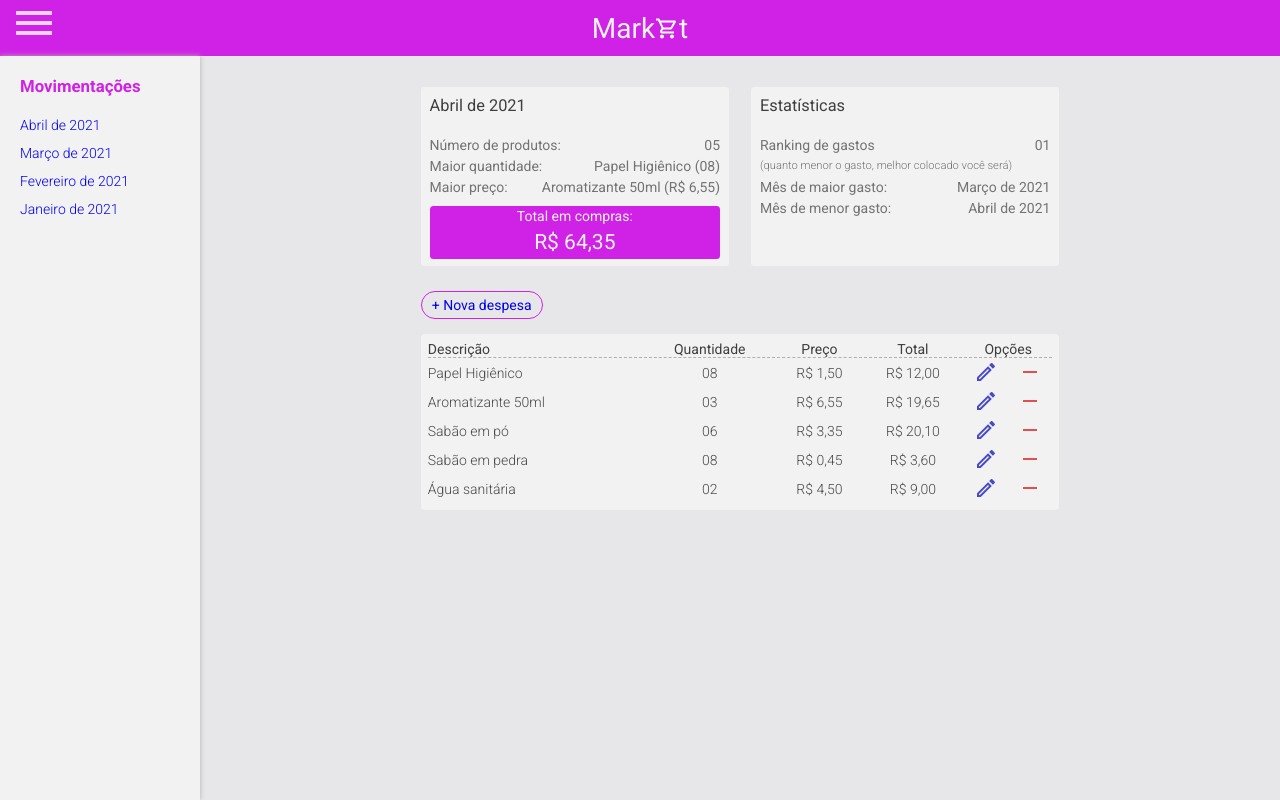
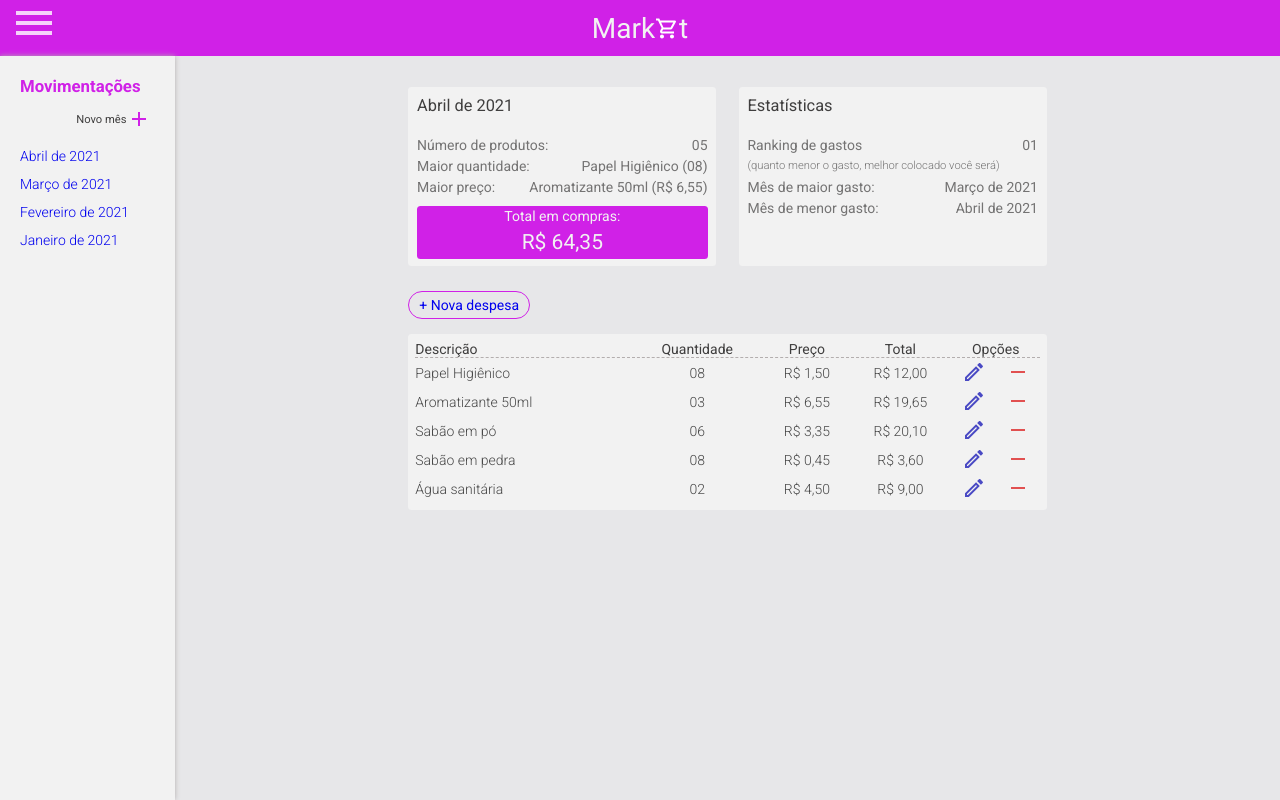
Before and after one commit to Gleydson07/market, a plain HTML site: page index.html in a window 1280 px wide. Drawn offline with Linux system fonts and the light colour scheme.

Commit message:
button for modal new-month

```diff
--- a/index.html
+++ b/index.html
@@ -16,12 +16,22 @@
                 src="./assets/menu.svg" alt=""
                 onclick="Toggle.toggleMenu()"
             />
-            <h1>Mark<img src="./assets/cart.svg" alt="">t</h1>
+            <h1>Mark<img src="./assets/cart.svg" alt="r">t</h1>
         </header>
 
         <main >
             <nav id="sidebar">
-                <h2>Movimentações</h2>
+                <div id="new-month">
+                    <h2>Movimentações</h2>
+                    <a href="#">
+                        <span>Novo mês</span>
+                        <img src="./assets/add.svg" alt="novo movimento">
+                    </a>
+                </div>
+                <div id="items-sidebar">
+
+                </div>
+
             </nav>
 
             <div id="container">
@@ -148,6 +158,10 @@
                 </form>
             </div>
         </div>
+
+        <div class="container-modal modal-active">
+            <div class="modal"></div>
+        </div>
         <script src="./scripts.js"></script>
     </body>
 </html>
--- a/scripts.js
+++ b/scripts.js
@@ -287,7 +287,7 @@ const orderToExpense = {
 
 const DOM = {
     expensesContainer: document.querySelector('#body-expenses'),
-    sideBarContainer: document.querySelector('#sidebar'),
+    sideBarContainer: document.querySelector('#items-sidebar'),
     formExpense: document.getElementById('form-expense'),
 
     addItemsMenuBar(data){
--- a/styles.css
+++ b/styles.css
@@ -60,13 +60,14 @@ main{
 }
 
 #sidebar{
-    flex-direction: column;
-    min-width: 200px;
+    min-height: 100%;
+    min-width: 12.5rem;
+
     padding: 10px;
-    min-height: 100%;
+    margin-right: 20px;
+
     background-color: var(--bg-sidebar);
     box-shadow: 0px 0px 5px var(--heading);
-    margin-right: 20px;
 
     animation: sidebar-on;
     animation-duration: 1s;
@@ -77,23 +78,47 @@ main{
 }
 
 @keyframes sidebar-on{
-    from{opacity: 0; transform: translate(-100px, 0);}
-    to{opacity: 1; transform: translate(0px, 0);}
+    from{transform: translate(-100px, 0);}
+    to{transform: translate(0px, 0);}
 }
 
-#sidebar h2{
+#new-month{
+    display: inline-block;
+    justify-content: center;
+    align-items: center;
+    text-align: right;
+}
+
+#new-month h2{
     font-weight: 700;
     font-size: 1.2rem;
-    margin: 10px 0 15px 10px;
+    margin: 10px;
     color: var(--bg-header);
 }
 
-#sidebar a{
-    display: block;
+#new-month a{
+    display: flex;
+    justify-content: flex-end;
+    align-items: center;
+    margin: 0.8rem 0;
+}
+
+#new-month span{
+    font-size: 0.8rem;
+}
+
+#items-sidebar{
+    display: flex;
+    flex-direction: column;
+
     font-weight: 300;
     text-decoration: none;
     line-height: 2;
     margin-left: 10px;
+}
+
+#items-sidebar a{
+    display: inline-block;
 }
 
 #container{
```
Also changed, not shown: assets/add.svg (added).
